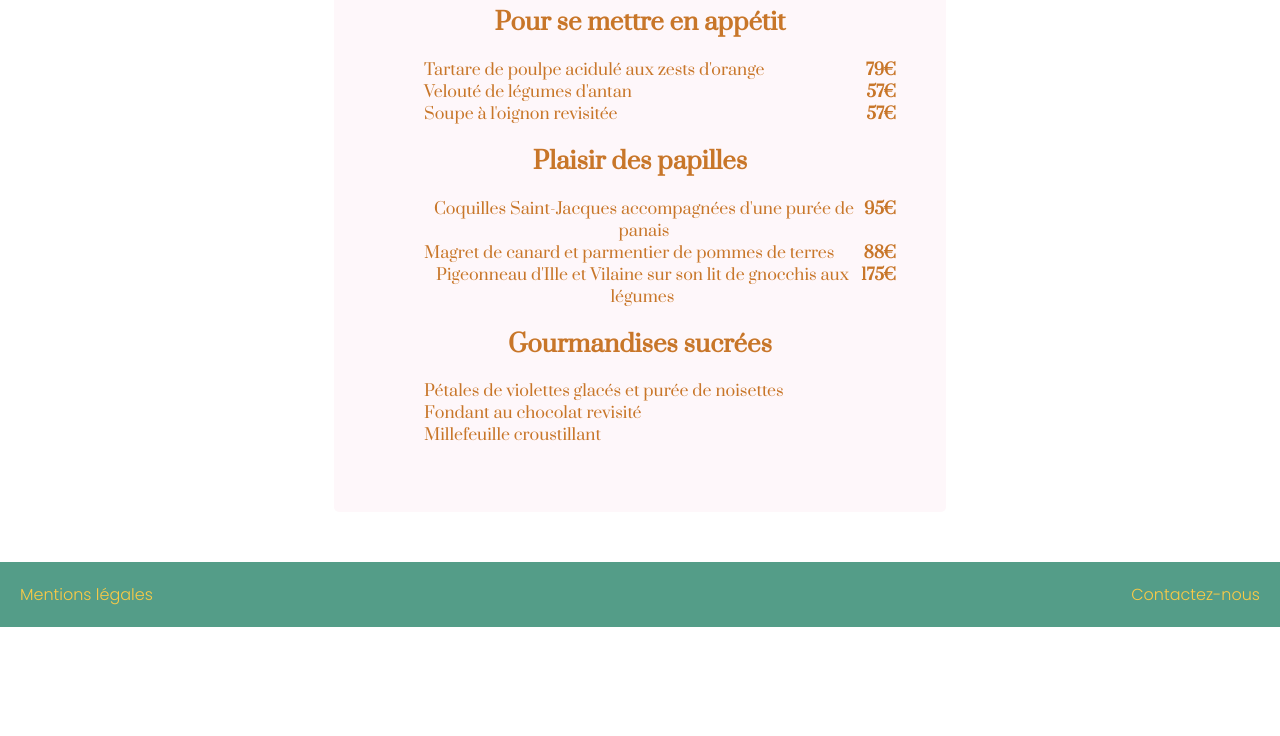
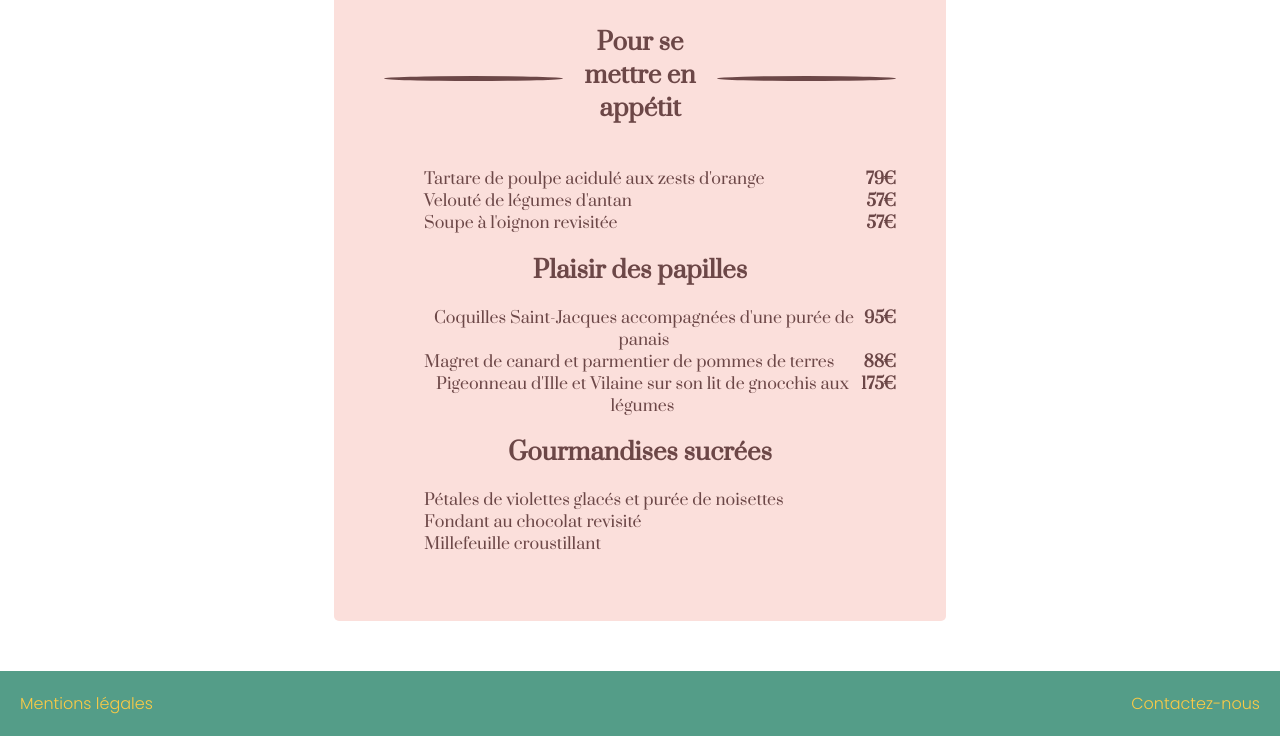
Before and after one commit to SimonMironi/OCR_Projet_3, a website: page menu/lechicalafrancaise.html in a window 1280 px wide. Shown: the part 253-989 px from the top of the page. Before the commit the page ends 880 px from the top, so only its background shows below. Drawn offline with Linux system fonts and the light colour scheme.

Commit message:
upload de la note du menu

```diff
--- a/menu/lechicalafrancaise.html
+++ b/menu/lechicalafrancaise.html
@@ -13,7 +13,7 @@
     <div class="menu menu--lechicalafrancaise">
         <h1>Le chic à la française</h1>
         <div class="menu__toptiers">
-            <h2>Pour se mettre en appétit</h2>
+            <div class="menu--title"><div class="bar"></div><h2>Pour se mettre en appétit</h2><div class="bar"></div></div>
             <ul>
                 <li>Tartare de poulpe acidulé aux zests d'orange <span>79€</span></li>
                 <li>Velouté de légumes d'antan <span>57€</span></li>
--- a/sass/blocs/menus.scss
+++ b/sass/blocs/menus.scss
@@ -9,7 +9,7 @@
                 cursor: pointer;
                 z-index: 100;
                 filter: blur(5px);
-            }
+                }
             }
             h2{
                 @include Pacifico();
@@ -20,8 +20,10 @@
                 @include Pacifico();
                 @include bigger_menu_title();
                 z-index: 1;
-                &:hover + .container__menus.container__menus--la_note_enchantee--background{
+                &:hover + .container__menus--la_note_enchantee--background{
+
                     filter: blur(5px);
+                    scale: 1.5;
                 }
             }
 }
@@ -112,6 +114,10 @@
         background-color: $salmon;
         color: $font_brown;
         @include Dancing_Script();
+        img{
+            height: 80px;
+            width: auto;
+        }
         .menu--title{
             @include title--menu();
             .bar{
@@ -136,6 +142,10 @@
                     left:0%;
                     width: 100%;
                 }
+                img{
+                    height: 20px;
+                    width: auto;
+                }
             }
         }
         li{
@@ -147,9 +157,41 @@
     }
 
     &.menu--lechicalafrancaise {
-        background-color: $light_pink;
-        color: $font_gold_orange;
+        background-color: $salmon;
+        color: $font_brown;
         @include Prata();
+        .menu--title{
+            @include title--menu();
+            .bar{
+                @include title--bar();
+                background: $font_brown;
+                h1{
+                    @include gold_purple_gradient_text();
+                }
+            }
+
+            h2{
+                min-width: 30%;
+                position: relative;
+                padding-bottom: 7px;
+                &::after{
+                    content: '';
+                    width: 0%;
+                    height: 3px;
+                    background-color: $font_brown;
+                    position: absolute;
+                    bottom: 0%; left: 0%;
+                    transition: all 500ms ease;
+                    border-radius: 10px;
+                }
+                &:hover::after{
+                    left:0%;
+                    width: 100%;
+                }
+            }
+        }
+
+
         li{
             @include list();
         }
```
Also changed, not shown: menu/lanoteenchantee.html (+2 -1 lines), sass/blocs/button.scss (+0 -48 lines), CSS/style.css, Ressources/Images/note.png (added), 1 other file.
